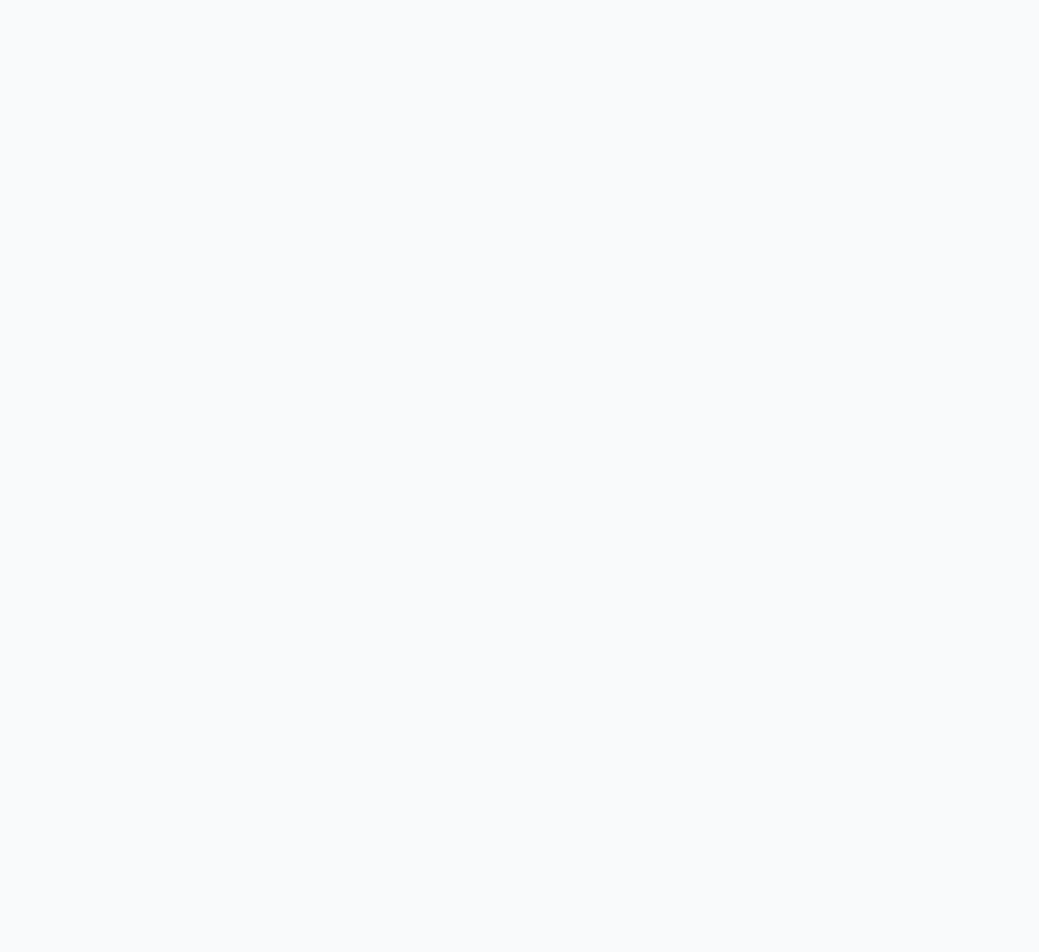
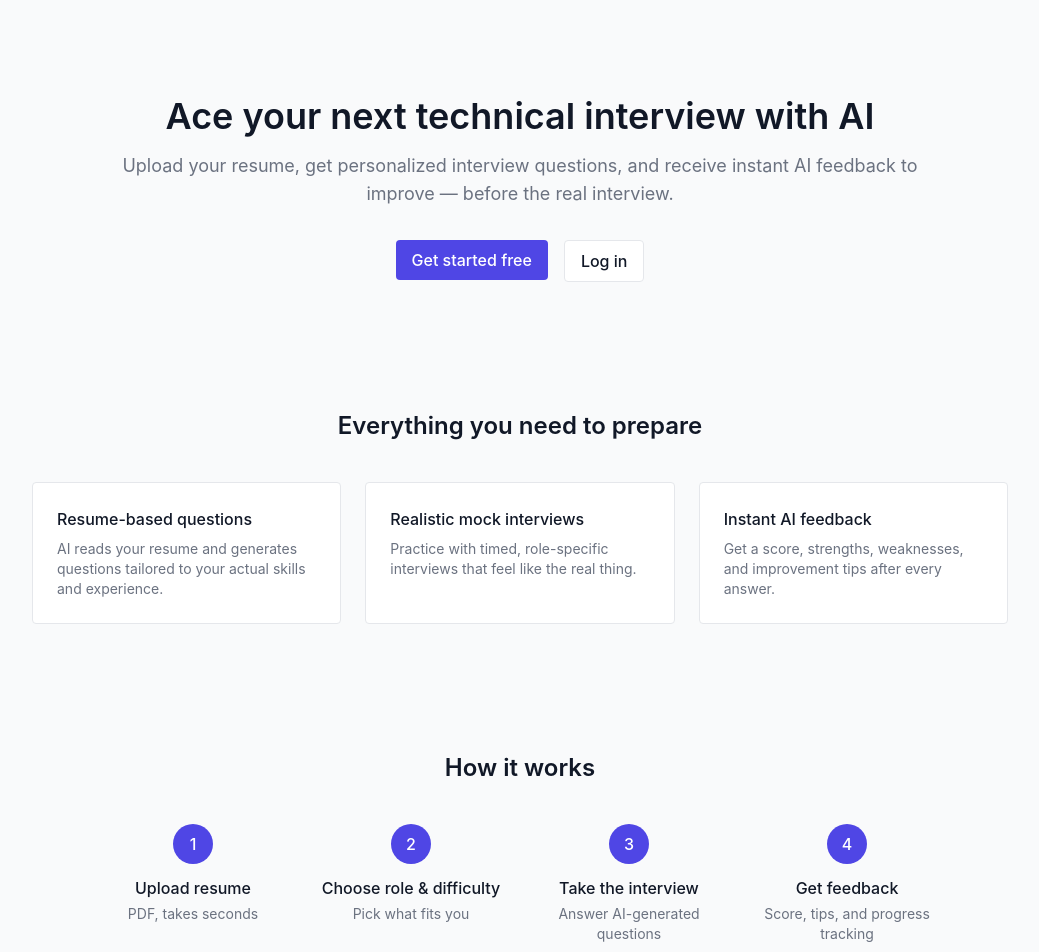
Before and after one commit to Sidraaslam451/InterviewIQ-AI-app, a React app in the folder frontend/: page / in a window 1280 px wide. Before the commit this address had no page. Shown: the top 952 px of the page, without its empty margins (120-1159 px from the left). Before the commit the page ends 800 px from the top, so only its background shows below. Built offline with nearby package versions, Linux system fonts and the light colour scheme; the HTML template or start-up script is replaced by a standard one.

Commit message:
Add landing page: hero, features, how it works, footer

```diff
--- a/frontend/src/App.jsx
+++ b/frontend/src/App.jsx
@@ -4,6 +4,7 @@ import Register from "./pages/Register";
 import Dashboard from "./pages/Dashboard";
 import ProtectedRoute from "./components/ProtectedRoute";
 import DashboardLayout from "./layouts/DashboardLayout";
+import Landing from "./pages/Landing";
 
 function App() {
   return (
@@ -11,6 +12,7 @@ function App() {
       <Routes>
         <Route path="/login" element={<Login />} />
         <Route path="/register" element={<Register />} />
+        <Route path="/" element={<Landing />} />
 
         <Route
           element={
--- /dev/null
+++ b/frontend/src/components/Footer.jsx
@@ -0,0 +1,16 @@
+export default function Footer() {
+  return (
+    <footer className="border-t border-border py-8 px-6 mt-16">
+      <div className="max-w-5xl mx-auto flex flex-col md:flex-row justify-between items-center gap-4">
+        <p className="text-text-secondary text-sm">
+          &copy; {new Date().getFullYear()} InterviewIQ AI. All rights reserved.
+        </p>
+        <div className="flex gap-6 text-text-secondary text-sm">
+          <a href="#" className="hover:text-text-primary">Privacy</a>
+          <a href="#" className="hover:text-text-primary">Terms</a>
+          <a href="#" className="hover:text-text-primary">Contact</a>
+        </div>
+      </div>
+    </footer>
+  );
+}
--- /dev/null
+++ b/frontend/src/pages/Landing.jsx
@@ -0,0 +1,102 @@
+import { Link } from "react-router-dom";
+import Button from "../components/Button";
+import Footer from "../components/Footer";
+
+export default function Landing() {
+  return (
+    <div className="min-h-screen bg-bg">
+      {/* Hero Section */}
+      <section className="max-w-4xl mx-auto text-center pt-24 pb-16 px-6">
+        <h1 className="text-text-primary text-4xl font-semibold mb-4">
+          Ace your next technical interview with AI
+        </h1>
+        <p className="text-text-secondary text-lg mb-8">
+          Upload your resume, get personalized interview questions, and receive
+          instant AI feedback to improve — before the real interview.
+        </p>
+        <div className="flex gap-4 justify-center">
+          <Link to="/register">
+            <Button variant="primary">Get started free</Button>
+          </Link>
+          <Link to="/login">
+            <Button variant="secondary">Log in</Button>
+          </Link>
+        </div>
+      </section>
+
+      {/* Features Section */}
+      <section className="max-w-5xl mx-auto py-16 px-6">
+        <h2 className="text-text-primary text-2xl font-semibold text-center mb-10">
+          Everything you need to prepare
+        </h2>
+        <div className="grid grid-cols-1 md:grid-cols-3 gap-6">
+          <div className="bg-surface border border-border rounded p-6">
+            <h3 className="text-text-primary font-medium mb-2">
+              Resume-based questions
+            </h3>
+            <p className="text-text-secondary text-sm">
+              AI reads your resume and generates questions tailored to your
+              actual skills and experience.
+            </p>
+          </div>
+          <div className="bg-surface border border-border rounded p-6">
+            <h3 className="text-text-primary font-medium mb-2">
+              Realistic mock interviews
+            </h3>
+            <p className="text-text-secondary text-sm">
+              Practice with timed, role-specific interviews that feel like the
+              real thing.
+            </p>
+          </div>
+          <div className="bg-surface border border-border rounded p-6">
+            <h3 className="text-text-primary font-medium mb-2">
+              Instant AI feedback
+            </h3>
+            <p className="text-text-secondary text-sm">
+              Get a score, strengths, weaknesses, and improvement tips after
+              every answer.
+            </p>
+          </div>
+        </div>
+      </section>
+
+      {/* How It Works Section */}
+      <section className="max-w-4xl mx-auto py-16 px-6">
+        <h2 className="text-text-primary text-2xl font-semibold text-center mb-10">
+          How it works
+        </h2>
+        <div className="grid grid-cols-1 md:grid-cols-4 gap-6">
+          {[
+            { step: "1", title: "Upload resume", desc: "PDF, takes seconds" },
+            {
+              step: "2",
+              title: "Choose role & difficulty",
+              desc: "Pick what fits you",
+            },
+            {
+              step: "3",
+              title: "Take the interview",
+              desc: "Answer AI-generated questions",
+            },
+            {
+              step: "4",
+              title: "Get feedback",
+              desc: "Score, tips, and progress tracking",
+            },
+          ].map((item) => (
+            <div key={item.step} className="text-center">
+              <div className="w-10 h-10 bg-primary text-white rounded-full flex items-center justify-center mx-auto mb-3 font-medium">
+                {item.step}
+              </div>
+              <h3 className="text-text-primary font-medium mb-1">
+                {item.title}
+              </h3>
+              <p className="text-text-secondary text-sm">{item.desc}</p>
+            </div>
+          ))}
+        </div>
+      </section>
+      <Footer />
+    </div>
+  );
+}
```
